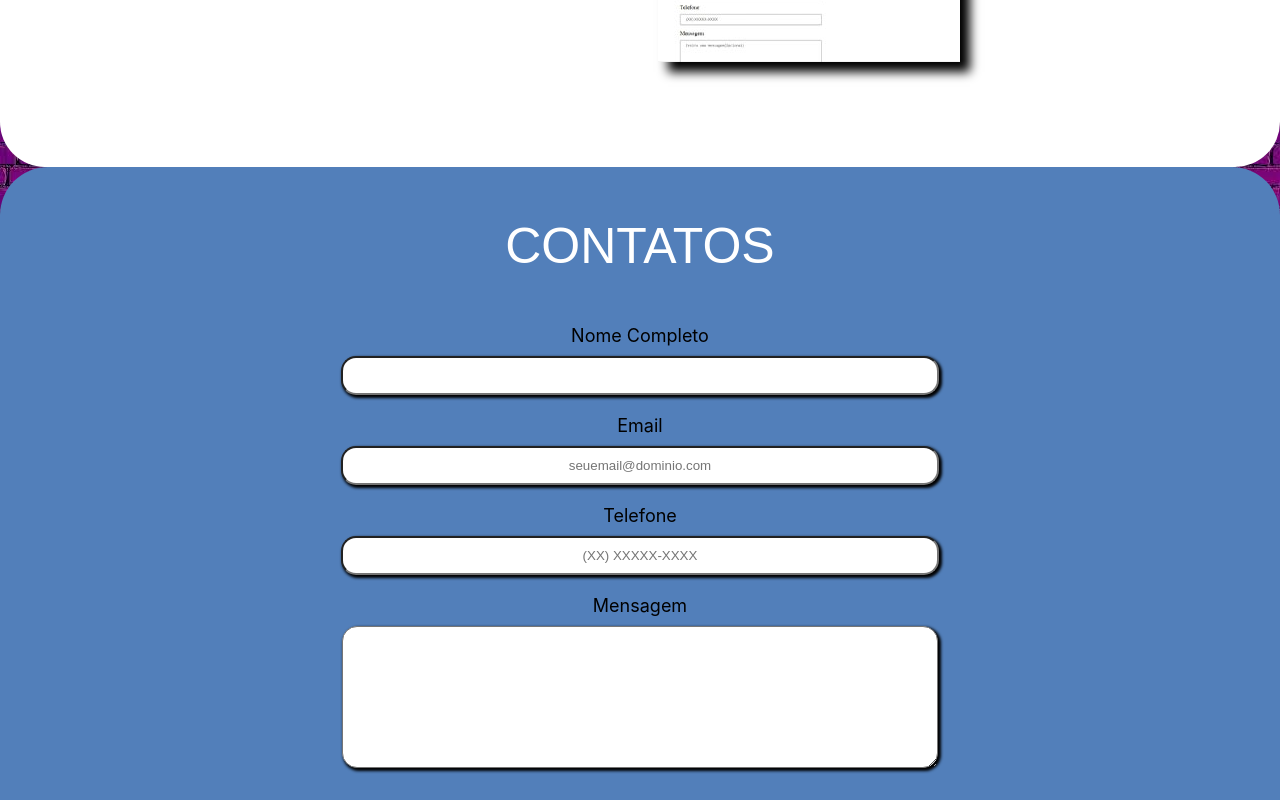
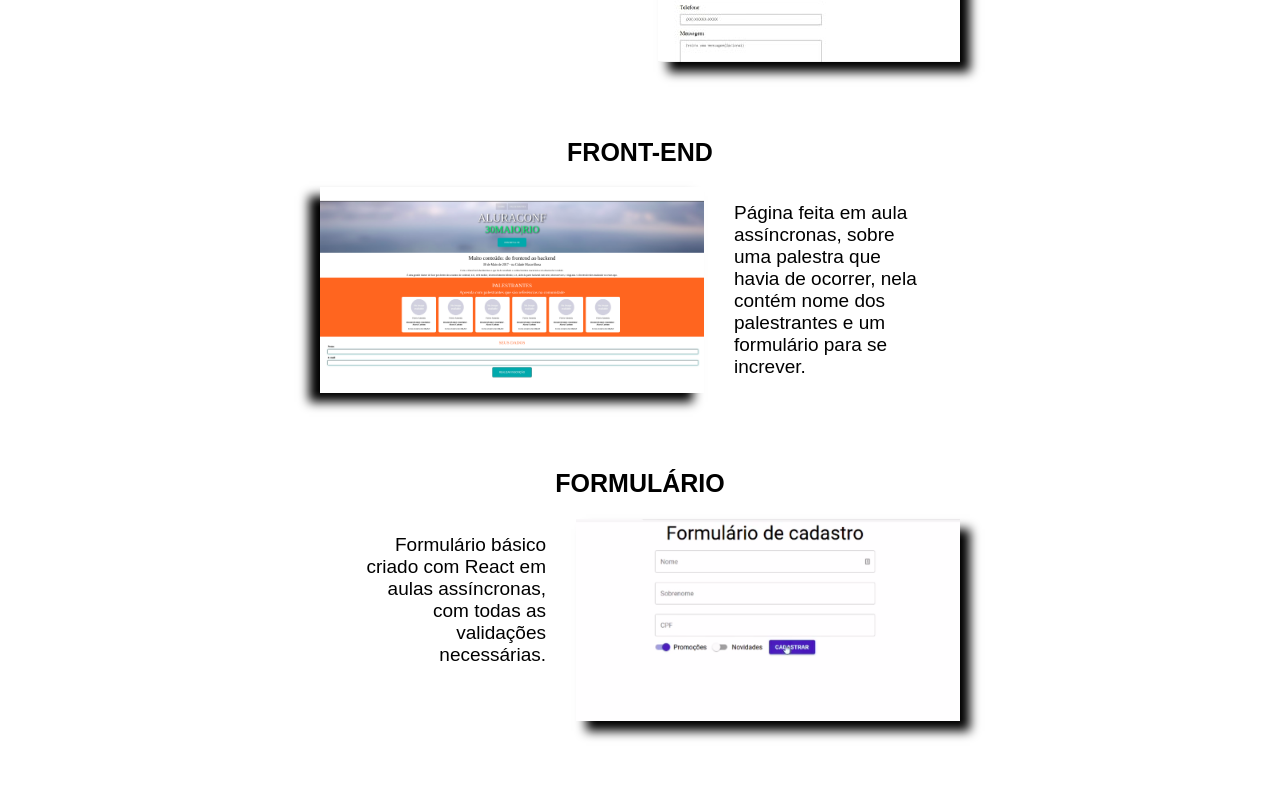
Before and after one commit to Mateusun1/ProjetoteuFuturoReact, a React (Create React App) app in the folder projeto/: page / in a window 1280 px wide. Shown: the part 2220-3020 px from the top of the page. Built offline with nearby package versions, Linux system fonts and the light colour scheme.

Commit message:
Adicionando mais projetos

```diff
--- a/projeto/src/componentes/Projetos/Projetos.jsx
+++ b/projeto/src/componentes/Projetos/Projetos.jsx
@@ -2,9 +2,9 @@ import React, {Component} from "react";
 import Pong from "../../assents/img/Pong.svg"
 import Freeway from "../../assents/img/Freeway.svg"
 import Barbearia from "../../assents/img/BarbeariaAlura.svg"
-//import Front from "../../assents/img/Front.svg"
-//import Formulário from "../../assents/img/Formulário.svg"
-//import Tarefas from "../../assents/img/Tarefas.svg"
+import Front from "../../assents/img/Front.svg"
+import Formulário from "../../assents/img/Formulário.svg"
+import Tarefas from "../../assents/img/Tarefas.svg"
 import "./Projetos.css"
 class Projetos extends Component{
     render(){
@@ -34,7 +34,7 @@ class Projetos extends Component{
                                 <img className="img-esq" src={Barbearia} alt="Imagem do Barbearia"/>
                             </section>
                         </div>
-                        {/*<div class="trabalhos">
+                        <div class="trabalhos">
                             <h2 className="titulo-dir">Front-End</h2>
                             <section className="direita">
                                 <img className="img-dir" src={Front} alt="Imagem do Front-End"/>
@@ -54,7 +54,7 @@ class Projetos extends Component{
                                 <img className="img-dir" src={Tarefas} alt="Imagem das Tarefas"/>
                                 <p className="texto-dir">Bloco de Tarefas feito com React, dando a possibilidade ao usuario de adicionar e apagar notas com categorias que ele mesmo pode colocar.</p>
                             </section>
-                        </div>*/}
+                        </div>
                     </div>
             </section>
         )
```
